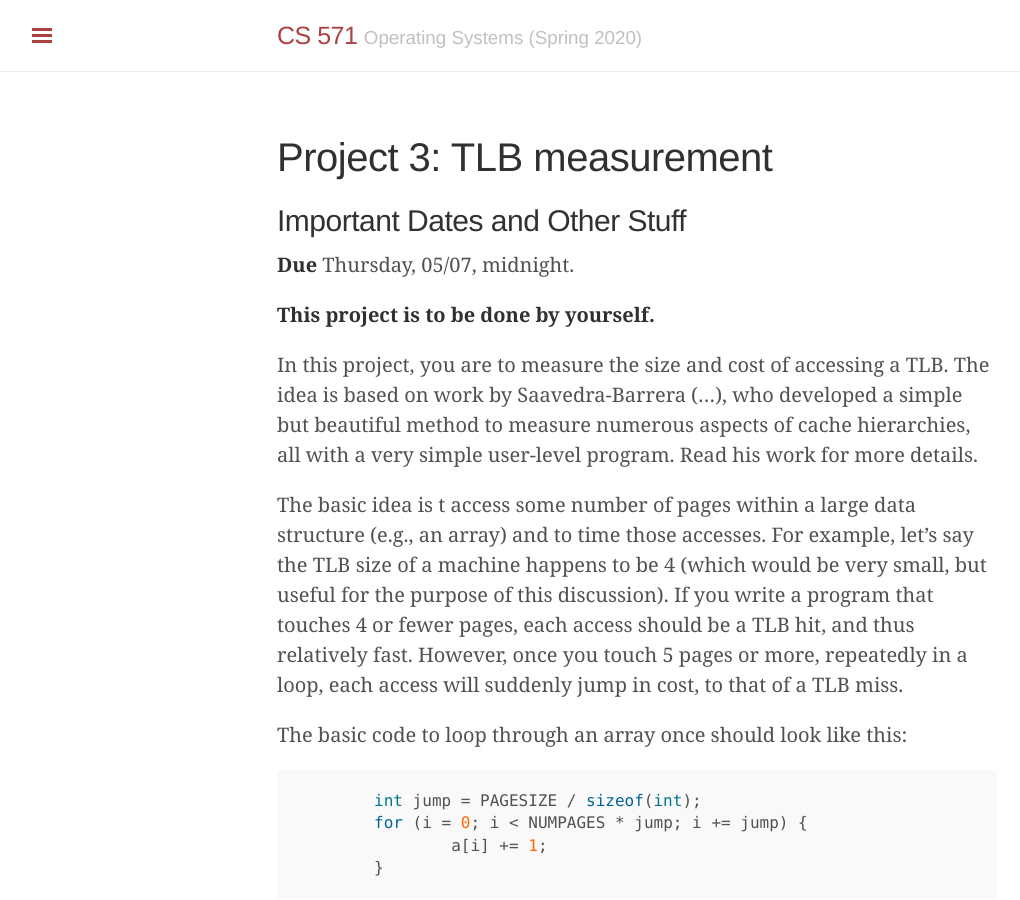
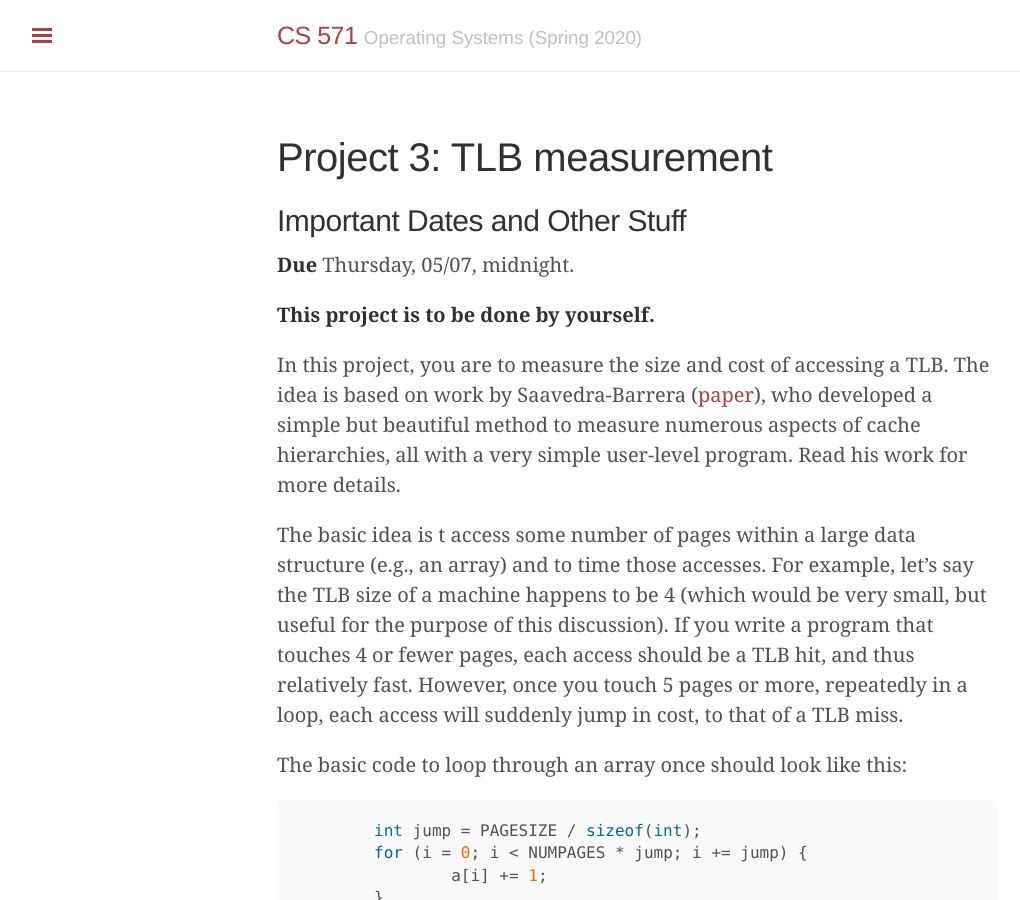
Before and after one commit to tddg/cs571-spring20, a Jekyll site: the page built from proj3.md, in a window 1280 px wide and 900 px high. Shown: the whole window, without its empty margins (3-1023 px from the left). Built offline with Jekyll 4.4.1, drawn with Linux system fonts in a browser that asks for light colours.

Commit message:
added paper

```diff
--- a/proj3.md
+++ b/proj3.md
@@ -11,7 +11,7 @@ permalink: /proj3.html
 **This project is to be done by yourself.**
 
 In this project, you are to measure the size and cost of accessing a TLB.
-The idea is based on work by Saavedra-Barrera (...), who developed a
+The idea is based on work by Saavedra-Barrera ([paper](https://www2.eecs.berkeley.edu/Pubs/TechRpts/1992/6137.html)), who developed a
 simple but beautiful method to measure numerous aspects of cache hierarchies,
 all with a very simple user-level program. Read his work for more details.
 
```
